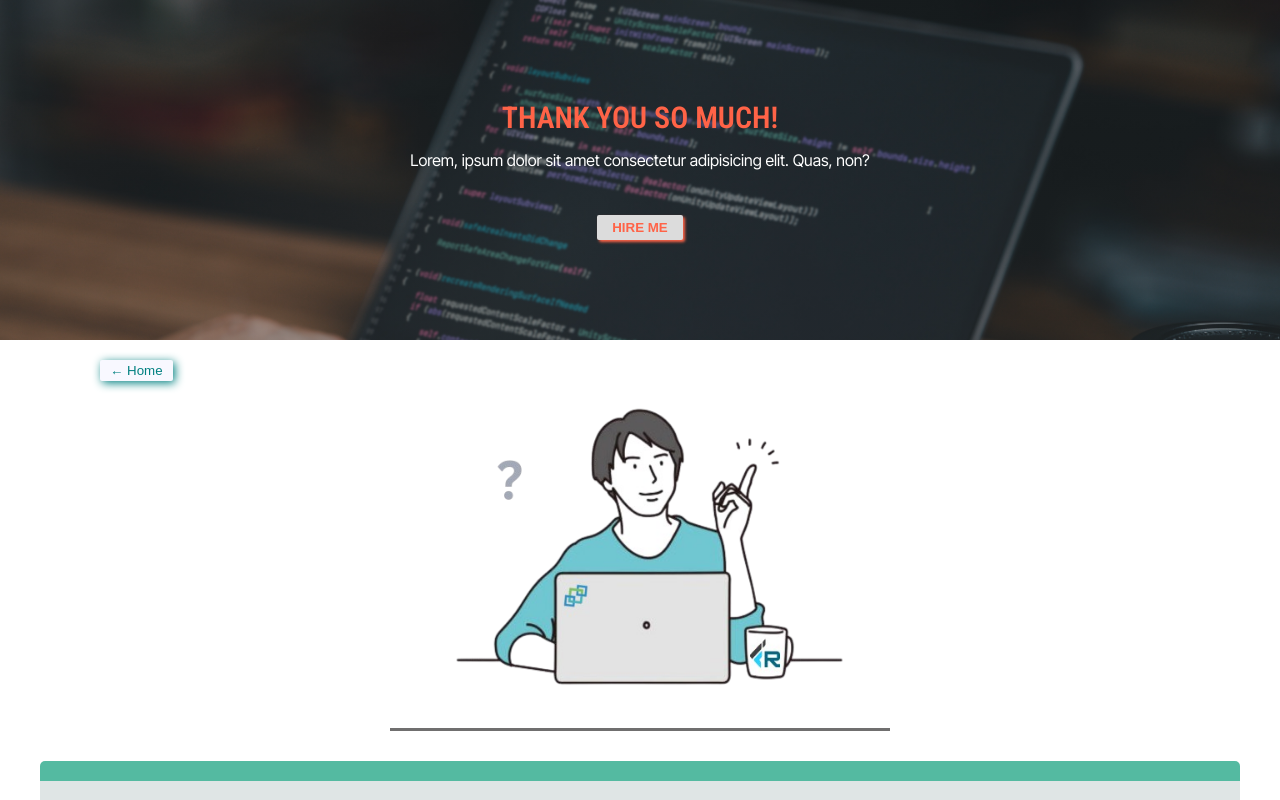
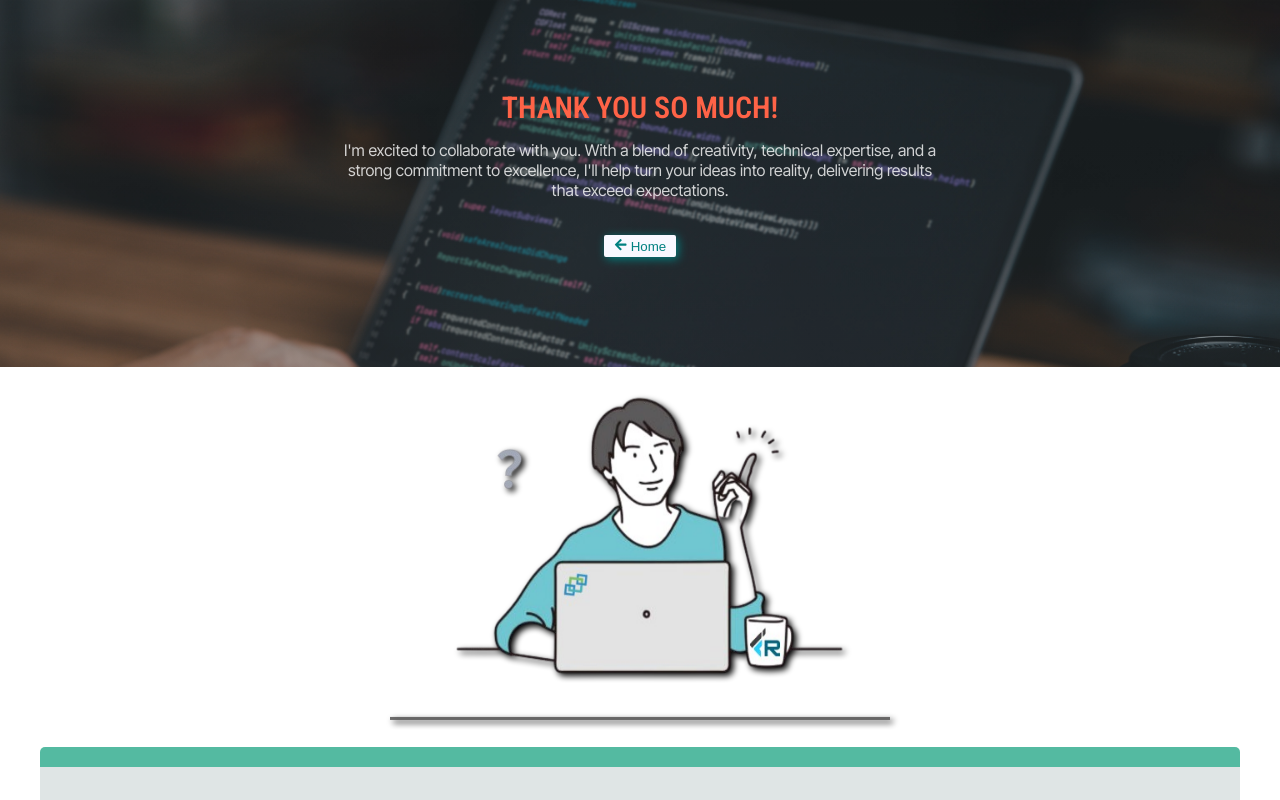
Before and after one commit to rashidulislamg71/rashidul-portfolio, a React (Vite) app: page /WhyHireMe in a window 1280 px wide. Shown: the top 800 px of the page. Built offline with nearby package versions, Linux system fonts and the light colour scheme; a web font is replaced by a local one.

Commit message:
why_hire_me_animation

```diff
--- a/src/Components/Hero/Hero.jsx
+++ b/src/Components/Hero/Hero.jsx
@@ -16,14 +16,16 @@ import { Link } from "react-scroll";
 import { FaSquareGithub } from "react-icons/fa6";
 import { FaLinkedin } from "react-icons/fa6";
 import { ImFacebook2 } from "react-icons/im";
+import ScrollTrigger from "react-scroll-trigger";
 
 const Hero = () => {
-
+  const [visible, setVisible] = useState(false)
 
   return (
 
       <div className={styles.hero_section}>
         <div>
+          <ScrollTrigger onEnter={()=>setVisible(true)} onExit={()=>setVisible(false)}>
           <div className={styles.hero_text}>
             <div className={styles.greetings}>Hello, It's Me !</div>
             <div className={styles.addressing}>
@@ -69,6 +71,8 @@ const Hero = () => {
               </div>
             </div>
           </div>
+          </ScrollTrigger>
+
           <div className={styles.download_resumeBtn}>
             <a
               href="https://drive.google.com/file/d/1N2q28n1klhV8A1dJkLw9gsWUqf251wP9/view?usp=sharing"
--- a/src/Components/HireMeBtn/HireMe.jsx
+++ b/src/Components/HireMeBtn/HireMe.jsx
@@ -20,6 +20,7 @@ const HireMe = () => {
          spy={true}
          smooth={true}
          offset={-70}
+         duration={400}
          delay={0.8}>
           {/* onSetActive={() => setActiveLink("hero_section")} // Track active link
          className={activeLink === "hero_section" ? styles.active : ""}> */}
--- a/src/Components/WhyHireMe/WhyHireMe.jsx
+++ b/src/Components/WhyHireMe/WhyHireMe.jsx
@@ -1,71 +1,134 @@
 /* eslint-disable no-unused-vars */
 
-import styles from './WhyHireMe.module.css';
+import styles from "./WhyHireMe.module.css";
 
-import whyHireMeImage from "../../assets/images/Why_Hire/why.png"
-import HireMe from '../HireMeBtn/HireMe';
-import { Link} from 'react-router-dom';
-import PrevLocation from './../PreviousLocation/PrevLocation';
-
-
+import whyHireMeImage from "../../assets/images/Why_Hire/why.png";
+import HireMe from "../HireMeBtn/HireMe";
+import { Link } from "react-router-dom";
+import { FaArrowLeft } from "react-icons/fa";
+import { useState } from "react";
+import ScrollTrigger from "react-scroll-trigger";
 
 const WhyHireMe = () => {
+  const [visible, setVisible] = useState(false);
 
   return (
-        <div id='whyHireHe' className={styles.whyHireMe}>
+    <div id="whyHireHe" className={styles.whyHireMe}>
+      <ScrollTrigger
+        onEnter={() => setVisible(true)}
+        onExit={() => setVisible(false)}
+      >
         <div className={styles.banner}>
+          <div
+            className={`${styles.banner_content} ${
+              visible ? styles.animated : ""
+            }`}
+          >
             <h2>Thank You So Much!</h2>
-                <p>Lorem, ipsum dolor sit amet consectetur adipisicing elit. Quas, non?</p>
-                <div className={styles.hireMeBtn}>
-                    <HireMe />
+            <p>
+              I'm excited to collaborate with you. With a blend of creativity,
+               technical expertise, and a strong commitment to excellence,
+               I'll help turn your ideas into reality, delivering results
+              that exceed expectations.
+            </p>
+
+            <Link to="/">
+              <button className={styles.BackHomeBtn}>
+                {" "}
+                <FaArrowLeft /> Home
+              </button>
+            </Link>
           </div>
         </div>
+      </ScrollTrigger>
       <div className={styles.innerContent}>
-
-
-                <Link to="/">
-                <button className={styles.BackHomeBtn}>← Home</button>
-                </Link>
         <img src={whyHireMeImage} alt="Why Hire Me" />
         <div className={styles.content}>
           <h3>Expert in Front-End Development</h3>
-                    <p>I specialize in creating modern, responsive websites that provide an excellent user experience, using advanced technologies and techniques.</p>
+          <p>
+            I specialize in creating modern, responsive websites that provide an
+            excellent user experience, using advanced technologies and
+            techniques.
+          </p>
 
           <h3>Clean and Efficient Code</h3>
-                    <p>I ensure my code is well-organized and easy to understand, which simplifies future updates and maintenance for better long-term efficiency.</p>
+          <p>
+            I ensure my code is well-organized and easy to understand, which
+            simplifies future updates and maintenance for better long-term
+            efficiency.
+          </p>
 
           <h3>Client-Centric Approach</h3>
-                    <p>I prioritize understanding your specific needs and goals, collaborating closely with you to deliver a solution that meets your exact requirements.</p>
+          <p>
+            I prioritize understanding your specific needs and goals,
+            collaborating closely with you to deliver a solution that meets your
+            exact requirements.
+          </p>
 
           <h3>Comprehensive Skill Set</h3>
-                    <p>My expertise spans front-end development and a wide array of tools and technologies, enhancing the project’s overall quality, efficiency, and functionality.</p>
+          <p>
+            My expertise spans front-end development and a wide array of tools
+            and technologies, enhancing the project’s overall quality,
+            efficiency, and functionality.
+          </p>
 
           <h3>Timely Delivery</h3>
-                    <p>I am committed to meeting project deadlines, ensuring that all work is completed on schedule without compromising quality.</p>
+          <p>
+            I am committed to meeting project deadlines, ensuring that all work
+            is completed on schedule without compromising quality.
+          </p>
 
           <h3>Flexible and Adaptable</h3>
-                    <p>I am flexible and open to feedback, adjusting the project as needed to align with your evolving needs and preferences.</p>
+          <p>
+            I am flexible and open to feedback, adjusting the project as needed
+            to align with your evolving needs and preferences.
+          </p>
 
           <h3>Passion for Innovation</h3>
-                    <p>I am dedicated to staying current with the latest industry trends and technologies, bringing innovative ideas to enhance your project.</p>
+          <p>
+            I am dedicated to staying current with the latest industry trends
+            and technologies, bringing innovative ideas to enhance your project.
+          </p>
 
           <h3>Efficient Problem Solving</h3>
-                    <p>I address challenges swiftly and effectively, resolving issues to maintain project momentum and avoid delays.</p>
+          <p>
+            I address challenges swiftly and effectively, resolving issues to
+            maintain project momentum and avoid delays.
+          </p>
 
           <h3>Performance Optimization</h3>
-                    <p>I focus on optimizing performance to ensure fast load times and smooth interactions, enhancing user satisfaction and overall website efficiency.</p>
+          <p>
+            I focus on optimizing performance to ensure fast load times and
+            smooth interactions, enhancing user satisfaction and overall website
+            efficiency.
+          </p>
 
           <h3>Transparent Communication</h3>
-                    <p>I maintain clear and regular communication throughout the project, keeping you informed and engaged at every stage of development.</p>
+          <p>
+            I maintain clear and regular communication throughout the project,
+            keeping you informed and engaged at every stage of development.
+          </p>
 
           <h3>Long-Term Support</h3>
-                    <p>I provide ongoing support even after the project is completed, addressing any issues and making necessary updates to keep everything running smoothly.</p>
+          <p>
+            I provide ongoing support even after the project is completed,
+            addressing any issues and making necessary updates to keep
+            everything running smoothly.
+          </p>
 
           <h3>User-Centric Testing</h3>
-                    <p>I conduct thorough testing to ensure the website performs well across all devices and browsers, providing a seamless experience for every user.</p>
+          <p>
+            I conduct thorough testing to ensure the website performs well
+            across all devices and browsers, providing a seamless experience for
+            every user.
+          </p>
 
           <h3>Post-Launch Support</h3>
-                    <p>I provide continued assistance after your website goes live, addressing any issues promptly and performing updates to keep your site fully functional and up-to-date.</p>
+          <p>
+            I provide continued assistance after your website goes live,
+            addressing any issues promptly and performing updates to keep your
+            site fully functional and up-to-date.
+          </p>
         </div>
       </div>
     </div>
--- a/src/Components/WhyHireMe/WhyHireMe.module.css
+++ b/src/Components/WhyHireMe/WhyHireMe.module.css
@@ -11,33 +11,40 @@ body {
     font-family: "Roboto Condensed", sans-serif;
 }
 
-.whyHireMe {}
+
 
 .banner {
     background: linear-gradient(rgba(5, 5, 5, 0.363), rgba(20, 20, 20, 0.384)), url(../../assets/images/Why_Hire/1111.png);
     background-position: center;
     background-size: cover;
-    padding: 100px;
+    padding: 100px 20px;
     color: #fff;
     text-align: center;
 }
+.banner_content{
+    transform: translateY(0px);
+    opacity: 0;
+    transition: transform 2s ease, opacity 2s ease;
+    max-width: 600px;
+    margin: 0 auto;
+}
 
-.banner h2 {
+.animated{
+    transform: translateY(-10px);
+    opacity: 1;
+}
+
+.banner .banner_content h2 {
     font-size: 30px;
     color: tomato;
     text-transform: uppercase;
 }
 
-.banner p {
+.banner_content p {
     margin: 15px 0;
+    color: #ffffffcb;
 }
 
-.hireMeBtn {
-    text-align: center;
-    display: flex;
-    justify-content: center;
-    align-items: center;
-}
 
 
 
@@ -46,8 +53,8 @@ body {
     margin: 0 auto;
 }
 
-.BackHomeBtn {
-    margin: 20px 0px 0px 100px;
+a .BackHomeBtn {
+    margin: 20px 0px 0px 0px;
     padding: 3px 10px;
     border: none;
     background: ghostwhite;
@@ -56,9 +63,14 @@ body {
     box-shadow: 2px 2px 10px;
     cursor: pointer;
     transition: all .4s ease;
+
+}
+ a .BackHomeBtn:hover{
+    box-shadow: none;
 }
 
 .innerContent img {
+
     height: 350px;
     width: 500px;
     margin: 0 auto;
@@ -67,6 +79,19 @@ body {
     align-items: center;
     border-bottom: 3px solid rgba(83, 81, 81, 0.829);
     margin-bottom: 30px;
+    animation: updown 5s linear infinite;
+    transition: transform  ease-in-out ;
+    filter: drop-shadow(3px 3px 3px black);
+}
+
+@keyframes updown {
+    0%, 100%{
+        transform: translateY(0px);
+    }
+
+    50%{
+        transform: translateY(10px);
+    }
 }
 
 .content {
```
Lines whose indentation alone changed are shown as unchanged.
